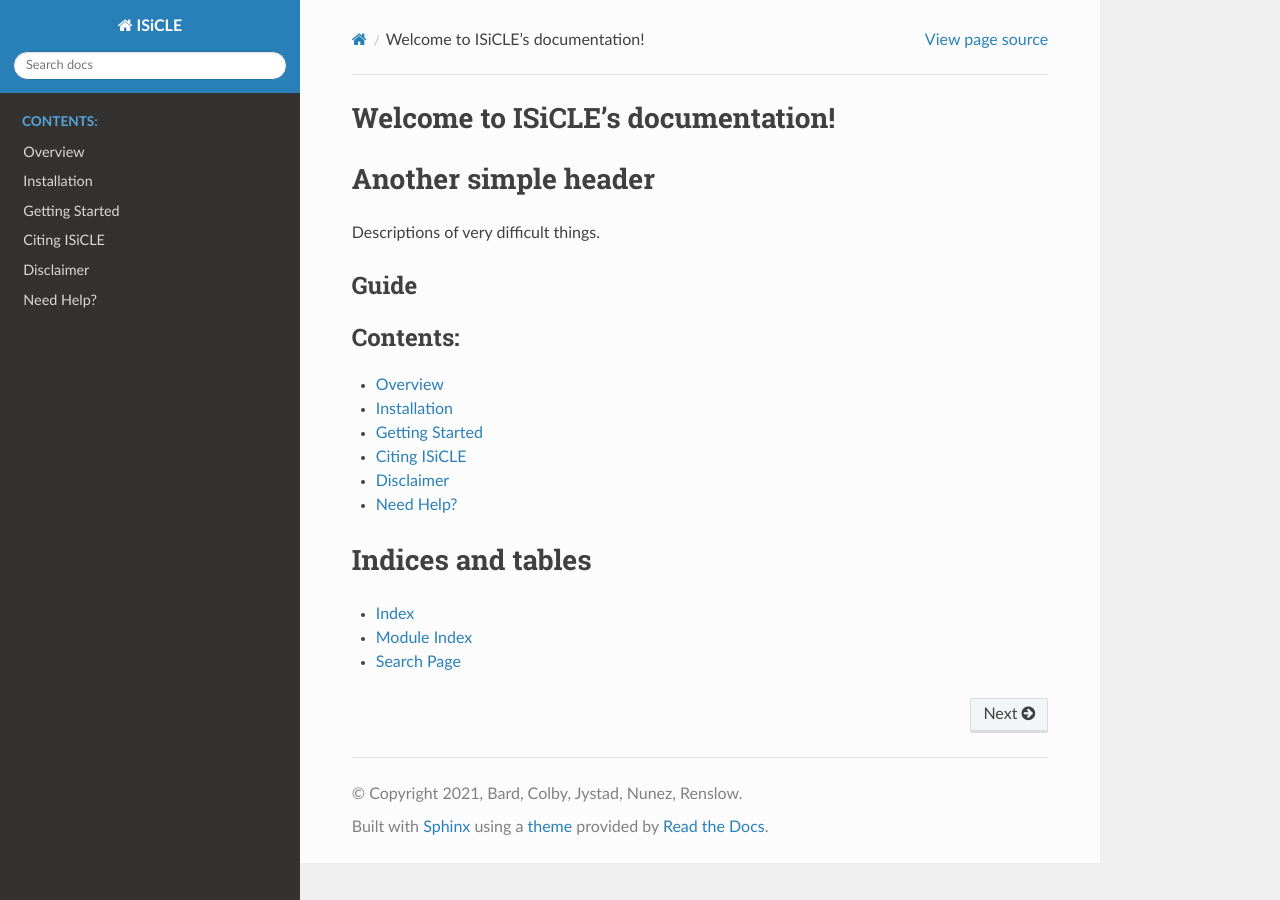
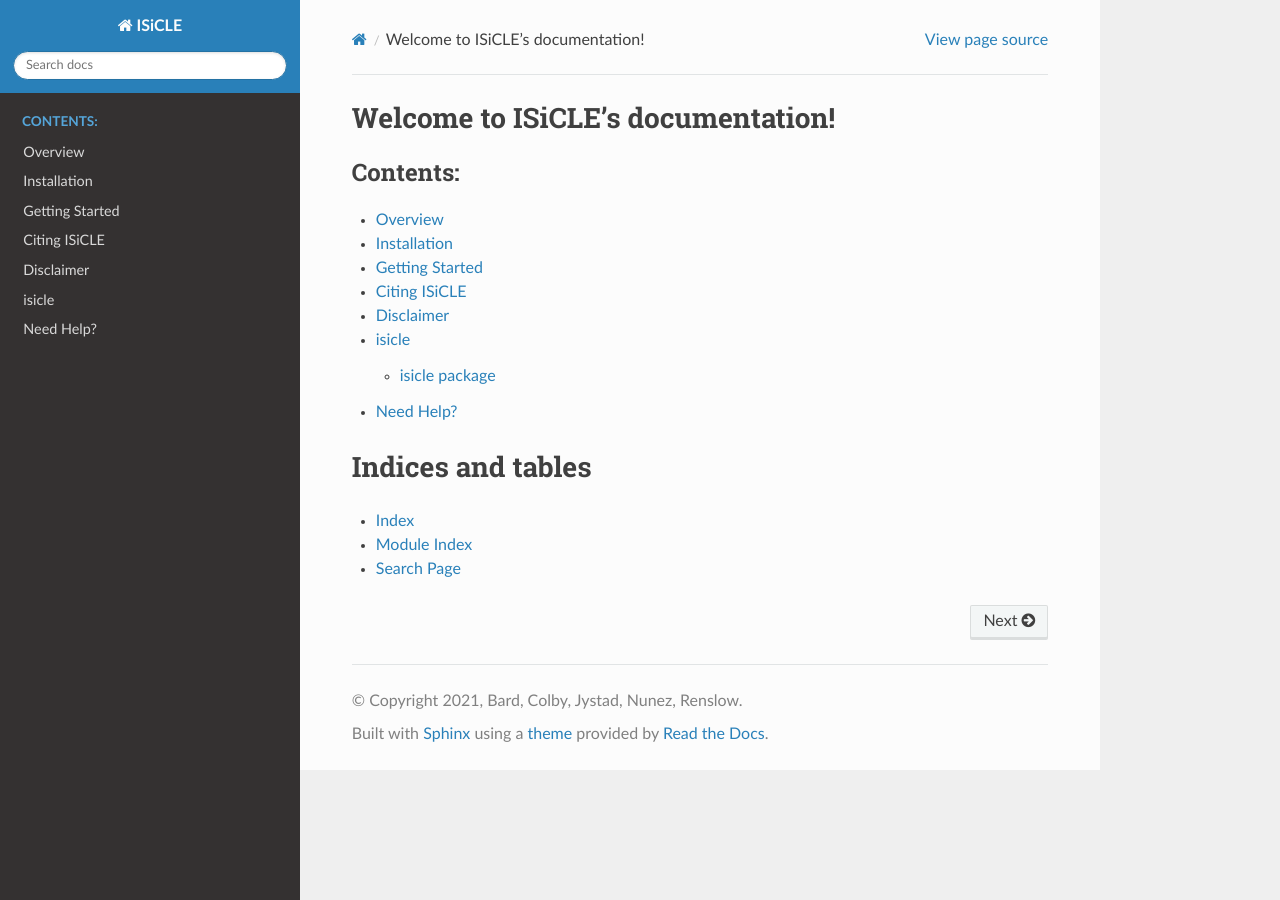
Before and after one commit to amyjystad/isicle-docs, a Sphinx documentation site: the page built from source/index.rst, in a window 1280 px wide. Built offline with Sphinx 7.4.7 and the Read the Docs theme 2.0.0, drawn with Linux system fonts in a browser that asks for light colours.

Commit message:
Update index.rst

```diff
--- a/source/index.rst
+++ b/source/index.rst
@@ -1,19 +1,12 @@
 Welcome to ISiCLE's documentation!
 ==================================
-
-Another simple header
-=====================
-
-Descriptions of very difficult things.
-
-Guide
-^^^^^
 
 .. toctree::
    :maxdepth: 2
    :caption: Contents:
 
    README
+   modules
    help
 
 Indices and tables
```
